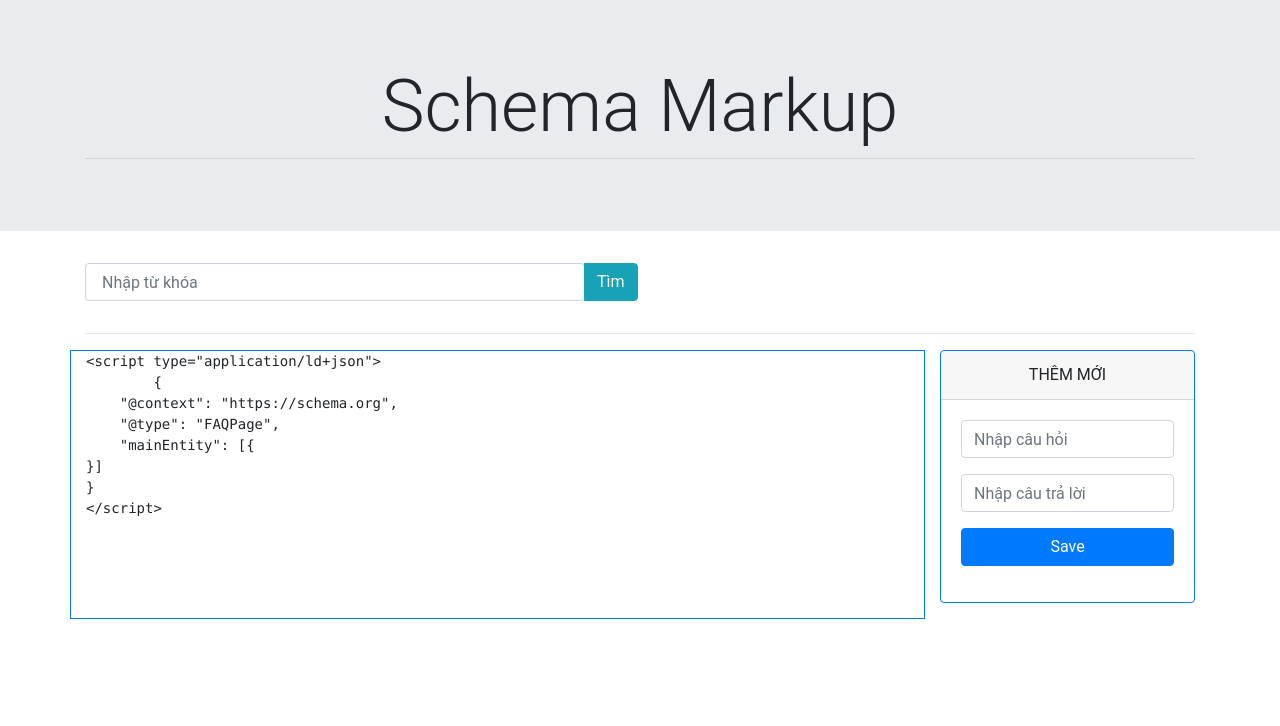
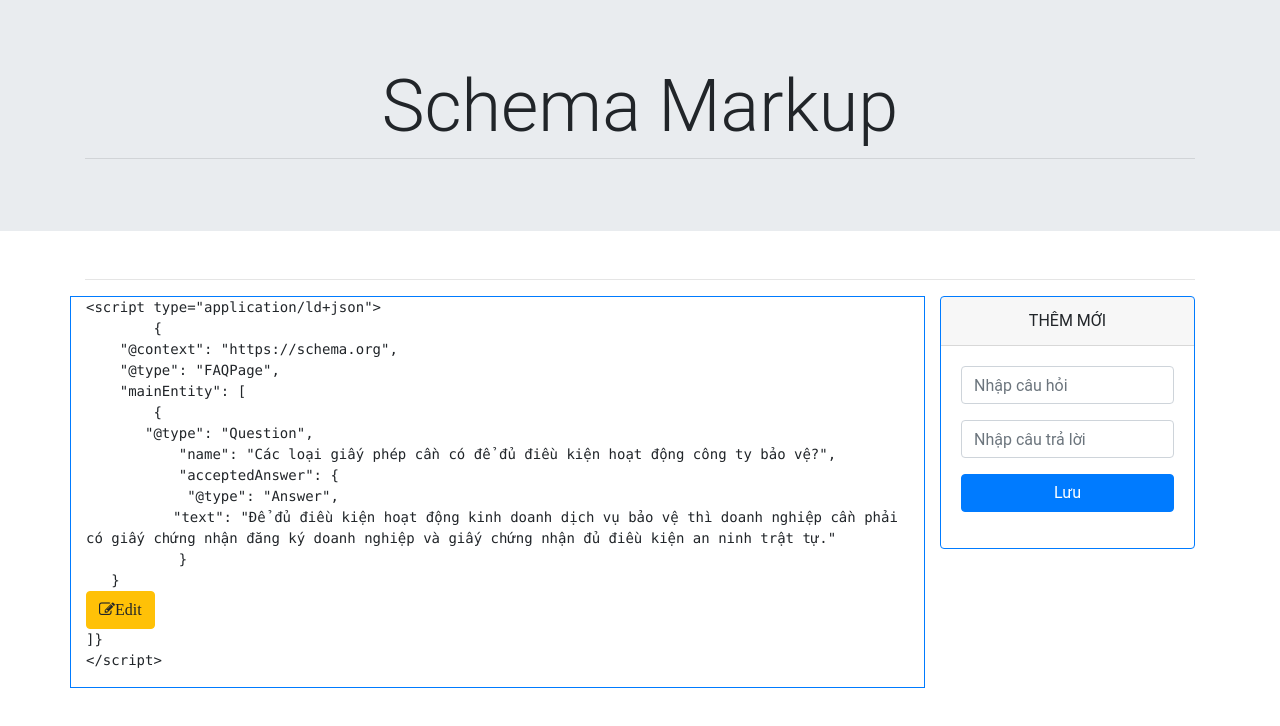
Before and after one commit to ldhyen99/displayschema, a React (Create React App) app: page / in a window 1280 px wide. Shown: the top 726 px of the page. Built offline with nearby package versions, Linux system fonts and the light colour scheme.

Commit message:
upload first

```diff
--- a/package.json
+++ b/package.json
@@ -11,6 +11,7 @@
     "react-copy-to-clipboard": "^5.0.2",
     "react-dom": "^16.13.0",
     "react-scripts": "3.4.0",
+    "react-string-replace": "^0.4.4",
     "uuid": "^7.0.2"
   },
   "scripts": {
--- a/src/Components/AddNew.js
+++ b/src/Components/AddNew.js
@@ -9,6 +9,8 @@ class AddNew extends Component {
             faqText:""
         }
     }
+
+
     setTextInput = (event) => {
         const names = event.target.name
         const values = event.target.value
@@ -20,7 +22,7 @@ class AddNew extends Component {
     render() {
         return (
             <div className="col-3">
-            <form>
+            <form method="post">
             <div className="card border-primary mb-3">
                 <div className="card-header text-center text-uppercase">Thêm mới</div>
                 <div className="card-body text-primary">
@@ -31,7 +33,7 @@ class AddNew extends Component {
                     <input name="faqText" onChange={(event) => this.setTextInput(event)} type="text" className="form-control"  aria-describedby="helpId" placeholder="Nhập câu trả lời" />
                 </div>
                 <div className="form-group">
-                <input type="reset" className="btn btn-primary btn-block" onClick={(faqName,faqText) => this.props.downloadNewDataUser(this.state.faqName,this.state.faqText)} value="Save" />
+                <input type="reset" className="btn btn-primary btn-block" onClick={(faqName,faqText) => this.props.downloadNewDataUser(this.state.faqName,this.state.faqText)} value="Lưu" />
                 </div>
                 </div>
             </div>
--- a/src/Components/App.js
+++ b/src/Components/App.js
@@ -2,10 +2,11 @@ import React,{ Component } from 'react';
 import { v4 as uuidv4 } from 'uuid';
 import '../Components/App';
 import Header from './Header';
-import Search from './Search';
 import ImportSchema from './ImportSchema';
 import AddNew from './AddNew';
 import DataFAQ from './dataFAQ.json'
+import Search from './Search';
+import temp from './temp';
 
 
 class App extends Component {
@@ -13,12 +14,55 @@ class App extends Component {
     super(props);
     this.state = {
         fetchData: [],
-
+        fetchFirstData:temp,
+        handleComma:true,
+        editUserStatus:false,
+        editFAQObject: {}
     }
 }
 
+fetchFAQEditInfo = (info) => {
+  console.log('Thong tin da sua: ' + info.name)
+  this.state.fetchFirstData.forEach((value,key) => {
+    if(value.faqId === info.id) {
+      value.name=info.name
+      value.text=info.text
+
+    }
+   })
+  localStorage.setItem('faqData',JSON.stringify(this.state.fetchFirstData))
+}
+
+fetchFAQEditInfoSecond = (info) => {
+  this.state.fetchData.forEach((value,key) => {
+    if(value.faqId === info.id) {
+      value.name=info.name
+      value.text=info.text
+    }
+   })
+   localStorage.setItem('faqData',JSON.stringify(this.state.fetchData))
+
+}
+
+changeEditUserStatus = () => {
+  this.setState({
+    editUserStatus:!(this.state.editUserStatus)
+  })
+}
+
+handleEditFAQ = (faq) => {
+  console.log('Connect');
+  console.log(faq);
+  this.setState({
+    editFAQObject:faq
+  })
+}
+
+
+
 UNSAFE_componentWillMount() {
   //check localStorage
+
   if(localStorage.getItem('faqData') === null) {
     localStorage.setItem('faqData',JSON.stringify(DataFAQ)) //Ban dau cho nguoi ta du lieu truoc
   }
@@ -29,7 +73,6 @@ UNSAFE_componentWillMount() {
       fetchData:templocal
     })
   }
-  console.log()
 }
 
 handleDeleteButton = (idFAQ) => {
@@ -38,7 +81,6 @@ handleDeleteButton = (idFAQ) => {
   this.setState({
     fetchData:deleteTemp
   })
-  console.log('Connect')
 
   localStorage.setItem('faqData',JSON.stringify(deleteTemp))
 }
@@ -53,25 +95,37 @@ downloadNewDataUser = (faqQues,faqAns) => {
   this.setState({
     fetchData:saveItemToData
   })
-  console.log('Connect')
-  localStorage.setItem('faqData',JSON.stringify(saveItemToData))
+   localStorage.setItem('faqData',JSON.stringify(saveItemToData))
 
 }
 
+
   render() {
-    // localStorage.setItem('faqData',JSON.stringify(DataFAQ))
+    console.log("fetch "+ this.state.fetchData.length)
   return (
     <div>
       <Header/>
       <div className="searchForm">
           <div className="container">
             <div className="row">
-              <Search/>
-              <div className="col-12"> <hr/></div>
-              <ImportSchema dataFAQProps={this.state.fetchData}
-              handleDeleteButton={(idFAQ) => this.handleDeleteButton(idFAQ)}/>
+            <Search
+            fetchFAQEditInfo={(info) => this.fetchFAQEditInfo(info)}
+            fetchFAQEditInfoSecond={(info)=>this.fetchFAQEditInfoSecond(info)}
+            editUserStatus={this.state.editUserStatus}
+            changeEditUserStatus={() => this.changeEditUserStatus()}
+            editFAQObject={this.state.editFAQObject}
+            />
 
-              <AddNew downloadNewDataUser={(faqQues,faqAns) => this.downloadNewDataUser(faqQues,faqAns)}/>
+            <div className="col-12"> <hr/></div>
+
+            <ImportSchema dataFAQProps={this.state.fetchData}
+            handleDeleteButton={(idFAQ) => this.handleDeleteButton(idFAQ)}
+            changeEditUserStatus={() => this.changeEditUserStatus()}
+            handleEditFAQ = {(faq)=>this.handleEditFAQ(faq)}
+            handleFirstSchema={this.state.fetchFirstData}
+            />
+              <AddNew
+              downloadNewDataUser={(faqQues,faqAns) => this.downloadNewDataUser(faqQues,faqAns)}/>
               </div>
               </div>
             </div>
--- a/src/Components/DisplaySchema.js
+++ b/src/Components/DisplaySchema.js
@@ -1,27 +1,33 @@
 import React, { Component } from 'react';
 
+class DisplaySchema extends Component {
 
-class DisplaySchema extends Component {
     handleDeleteButton = (idFAQ) => {
         this.props.handleDeleteButton(idFAQ)
     }
+
+    handleEditButton = () => {
+        this.props.changeEditUserStatus()
+        this.props.handleEditFAQ()
+    }
     render() {
+
         return (
             <div className="schemeChild">
             <pre>
+                <span>	,&#123;</span> <br></br>
+
                 <span>       "@type": "Question",</span><br/>
                 <span>           "name": "{this.props.fetchName}",</span><br/>
                 <span>           "acceptedAnswer": </span><span>&#123;</span><br/>
                 <span>            "@type": "Answer",</span><br/>
-                    <span className="setWidth">       "text": "{this.props.fetchText}"
-</span><br/>
+                <span className="setWidth">       "text": "{this.props.fetchText}"</span><br/>
                 <span>           &#125;</span><br/>
-                    <span>   &#125;,</span><br/>
+                <span>   &#125;</span><br/>
             </pre>
                  <div className="btn-group">
-                            {/* <div className="btn btn-warning edit" >
-
-                                <i className="fa fa-edit">Edit</i></div> */}
+                             <div className="btn btn-warning edit" onClick={() => this.handleEditButton()}>
+                                <i className="fa fa-edit">Edit</i></div>
                             <div className="btn btn-danger delete">
                                 <i className="fa fa-delete" onClick={(idFAQ)=>this.handleDeleteButton(this.props.fetchId)}>Delete</i></div>
         </div>
--- /dev/null
+++ b/src/Components/EditUser.js
@@ -0,0 +1,55 @@
+import React, { Component } from 'react';
+
+class EditUser extends Component {
+    constructor(props) {
+        super(props);
+        this.state = {
+            idFaq: this.props.editFAQObject.faqId,
+            name: this.props.editFAQObject.name,
+            text: this.props.editFAQObject.text
+        }
+    }
+
+    checkChange = (event) => {
+        const names = event.target.name
+        const values = event.target.value
+        this.setState({
+            [names]:values
+        });
+    }
+
+    handleSaveButton = () => {
+        var info = {}
+        info.id = this.state.idFaq
+        info.name = this.state.name
+        info.text = this.state.text
+        this.props.changeEditUserStatus()
+        this.props.fetchFAQEditInfo(info)
+    }
+    render() {
+        return (
+            <div className="row">
+                  <div className="col">
+                    <form method="post">
+                    <div className="card text-white bg-warning mb-3">
+                        <div className="card-header text-center text-uppercase">Thêm mới</div>
+                        <div className="card-body text-primary">
+                        <div className="form-group">
+                            <input onChange={(event) => this.checkChange(event)} defaultValue={this.props.editFAQObject.name} name="name" type="text" className="form-control"  aria-describedby="helpId" placeholder="Nhập câu hỏi" />
+                        </div>
+                        <div className="form-group">
+                            <input onChange={(event) => this.checkChange(event)} defaultValue={this.props.editFAQObject.text} name="text" type="text" className="form-control"  aria-describedby="helpId" placeholder="Nhập câu trả lời" />
+                        </div>
+                        <div className="form-group">
+                        <input type="button" className="btn btn-danger btn-block" value="Lưu" onClick={() => this.handleSaveButton()} />
+                        </div>
+                        </div>
+                    </div>
+                    </form>
+                    </div>
+                </div>
+        );
+    }
+}
+
+export default EditUser;
--- /dev/null
+++ b/src/Components/FirstSchema.js
@@ -0,0 +1,31 @@
+import React, { Component } from 'react';
+
+class FirstSchema extends Component {
+
+    handleEditButton = () => {
+        this.props.changeEditUserStatus()
+        this.props.handleEditFAQ()
+    }
+    render() {
+        return (
+            <div>
+                <span>	&#123;</span> <br></br>
+
+                <span>       "@type": "Question",</span><br/>
+                <span>           "name": "{this.props.fetchName}",</span><br/>
+                <span>           "acceptedAnswer": </span><span>&#123;</span><br/>
+                <span>            "@type": "Answer",</span><br/>
+                <span className="setWidth">       "text": "{this.props.fetchText}"</span><br/>
+                <span>           &#125;</span><br/>
+                <span>   &#125;</span><br/>
+                <div className="btn btn-warning edit" onClick={() => this.handleEditButton()} >
+                <i className="fa fa-edit">Edit</i>
+                </div>
+
+
+                            </div>
+                        );
+                    }
+}
+
+export default FirstSchema;
--- a/src/Components/ImportSchema.js
+++ b/src/Components/ImportSchema.js
@@ -1,17 +1,41 @@
 import React, { Component } from 'react';
 import DisplaySchema from './DisplaySchema';
+import FirstSchema from './FirstSchema';
 
 
 class ImportSchema extends Component {
-    displayData = () => this.props.dataFAQProps.map((value,key) => (
+
+
+    handleEditButton = () => {
+        this.props.handleEditFAQ()
+        this.props.changeEditUserStatus()
+    }
+    displayData = () => this.props.dataFAQProps.map((value,index) => (
         <DisplaySchema
+        handleEditFAQ={(faq) => this.props.handleEditFAQ(value)}
+        changeEditUserStatus={() => this.props.changeEditUserStatus()}
         handleDeleteButton={(idFAQ) => this.props.handleDeleteButton(idFAQ)}
-            key ={key}
+            key = {index}
             fetchId = {value.faqId}
             fetchName = {value.name}
             fetchText = {value.text}
+
         />
       ))
+    displayFirstData = () => this.props.handleFirstSchema.map((value,index) => (
+        <FirstSchema
+        handleEditFAQ={(faq) => this.props.handleEditFAQ(value)}
+        changeEditUserStatus={() => this.props.changeEditUserStatus()}
+        handleDeleteButton={(idFAQ) => this.props.handleDeleteButton(idFAQ)}
+            key = {index}
+            fetchId = {value.faqId}
+            fetchName = {value.name}
+            fetchText = {value.text}
+
+        />
+      ))
+
+
     render() {
         return (
             <div className="col-9 inside" >
@@ -23,14 +47,27 @@ class ImportSchema extends Component {
                     <span>    "@type": "FAQPage",</span> <br/>
                     <span>    "mainEntity":</span>
                     <span> &#91;</span>
-                    <span>&#123;</span> <br/>
-                    {this.displayData()}
 
-                    <span>&#125;</span>
-                    <span>&#93;</span><br/>
+                    {/* <span>	&#123;</span> <br></br>
+
+                <span>       "@type": "Question",</span><br/>
+                <span>           "name": "{this.props.fetchName}",</span><br/>
+                <span>           "acceptedAnswer": </span><span>&#123;</span><br/>
+                <span>            "@type": "Answer",</span><br/>
+                <span className="setWidth">       "text": "{this.props.fetchText}"</span><br/>
+                <span>           &#125;</span><br/>
+                <span>   &#125;</span><br/>
+                <div className="btn btn-warning edit" onClick={() => this.handleEditButton()} >
+                <i className="fa fa-edit">Edit</i>
+                </div>  */}
+                {this.displayFirstData()}
+                {this.displayData()}
+
+                    <span>&#93;</span>
                     <span>&#125;</span><br/>
                     <span>&lt;/script&gt;</span><br/>
               </pre>
+
               </div>
         </div>
 
--- a/src/Components/Search.js
+++ b/src/Components/Search.js
@@ -1,19 +1,53 @@
 import React, { Component } from 'react';
+import EditUser from './EditUser';
 
 class Search extends Component {
+    constructor(props) {
+        super(props);
+        this.state = {
+            tempFAQ:'',
+            faqObj:{}
+        }
+    }
+    fetchFAQEditInfo = (info) => {
+        this.setState({
+            faqObj:info
+        })
+        this.props.fetchFAQEditInfo(info)
+        this.props.fetchFAQEditInfoSecond(info)
+    }
+
+    displayEditForm = () => {
+        if( this.props.editUserStatus === true) {
+           return (
+               <EditUser changeEditUserStatus={() => this.props.changeEditUserStatus()}
+               editFAQObject={this.props.editFAQObject}
+               fetchFAQEditInfo={(info => this.fetchFAQEditInfo(info))}
+
+               />
+           )
+        }
+      }
+
 
     render() {
         return (
-            <div className="col-12">
-            <div className="form-group">
-                <div className="btn-group">
-                <input type="text" className="form-control" aria-describedby="helpId" placeholder=" Nhập từ khóa" style={{width: '500px'}} />
-                <div className="btn btn-info">
-                    Tìm
+            <div className="container">
+                <div className="col-12">
+                 {this.displayEditForm()}
+                {/* <div className="form-group">
+                    <div className="btn-group">
+                        <input type="text" className="form-control" onChange={(event) => this.checkChange(event)}placeholder=" Input Name" />
+                        <div className="btn btn-info" onClick={(data) => this.props.fetchTextSearch(this.state.tempValue)}>
+                            Search
+                        </div>
+                    </div>
+                    </div>
+                    <div className="btn-group-add-news mb-3 float-right col-2 mr-3" >
+
+                </div> */}
                 </div>
                 </div>
-            </div>
-            </div>
 
         );
     }
```
Also changed, not shown: src/Components/temp.json (+1 -21 lines), 1 other file (tests, documents, lock files or other folders). Lines whose indentation alone changed are shown as unchanged.
